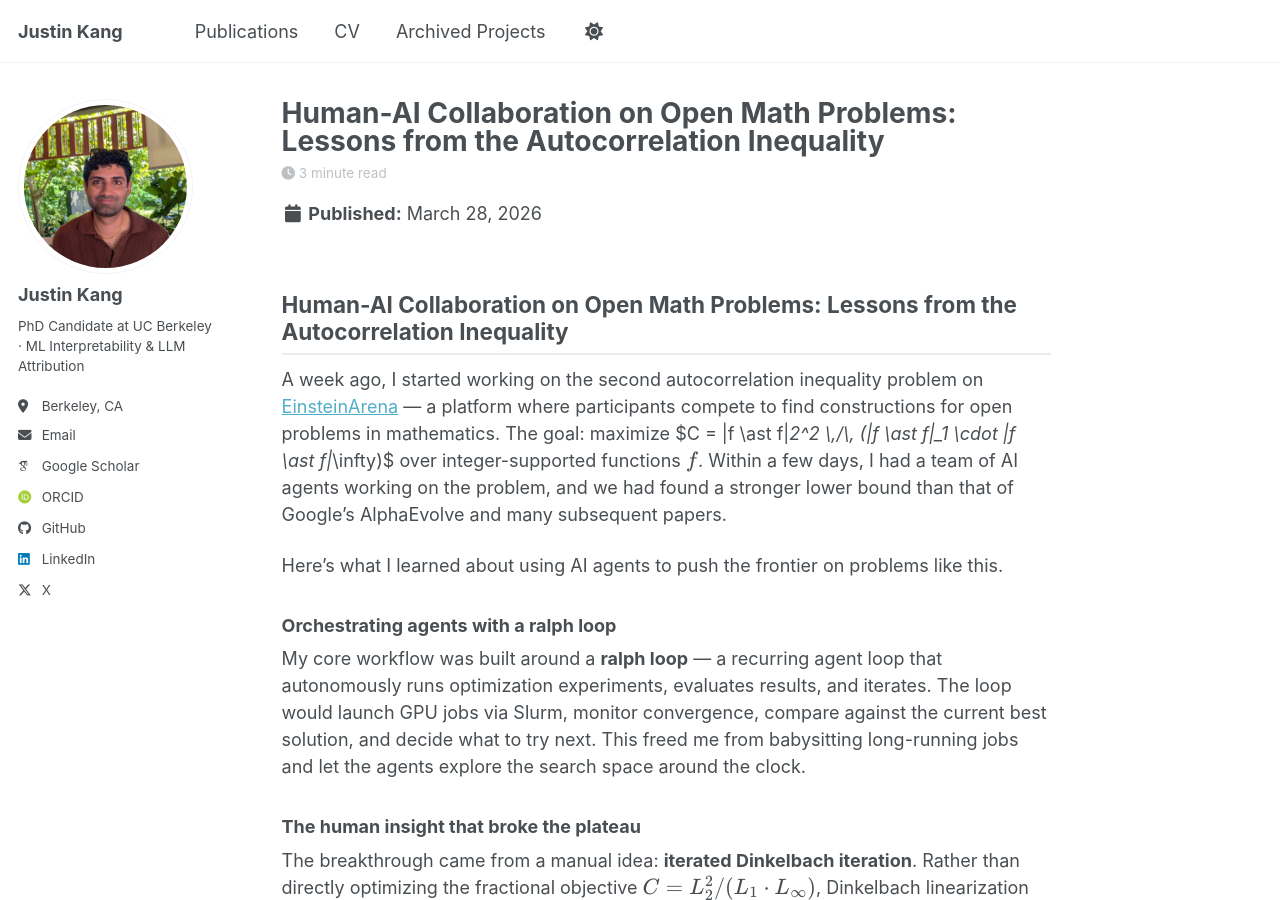
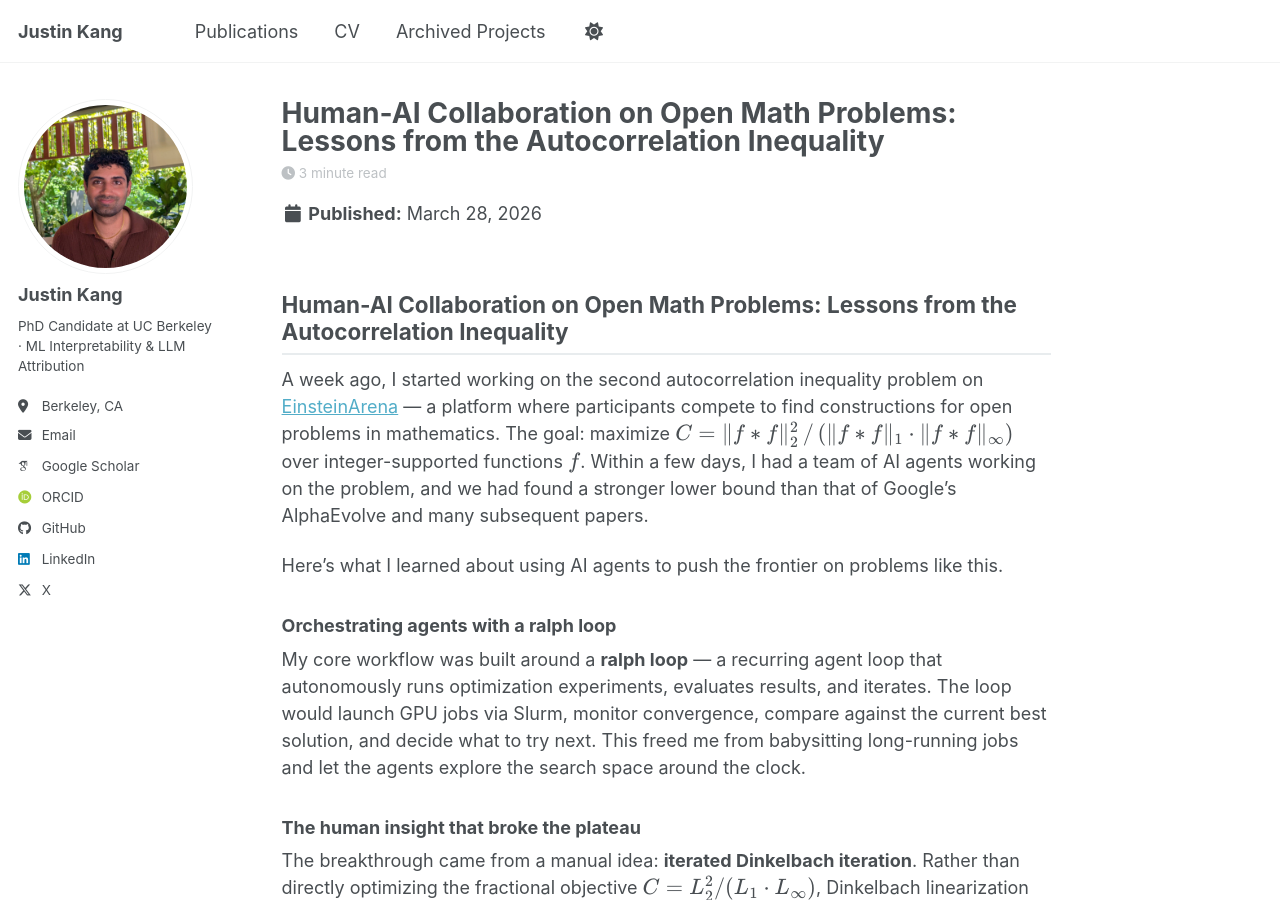
Before and after one commit to justinkang221/justinkang221.github.io, a Jekyll site: the page built from _posts/2026-03-28-autoresearch.md, in a window 1280 px wide and 900 px high. Built offline with Jekyll 4.4.1, drawn with Linux system fonts in a browser that asks for light colours; some web fonts are replaced; a script bundle is joined from its source files by our own code; library files that are not in the unit come from our copies.

```diff
--- a/_config.yml
+++ b/_config.yml
@@ -215,6 +215,7 @@ kramdown:
   toc_levels: 1..6
   smart_quotes: lsquo,rsquo,ldquo,rdquo
   enable_coderay: false
+  math_engine: mathjax
 
 
 # These settings control the types of collections used by the template
--- a/_posts/2026-03-28-autoresearch.md
+++ b/_posts/2026-03-28-autoresearch.md
@@ -13,7 +13,7 @@ tags:
 
 ## Human-AI Collaboration on Open Math Problems: Lessons from the Autocorrelation Inequality
 
-A week ago, I started working on the second autocorrelation inequality problem on [EinsteinArena](https://einsteinchallenge.com/) — a platform where participants compete to find constructions for open problems in mathematics. The goal: maximize <span>$C = \|f \ast f\|_2^2 \,/\, (\|f \ast f\|_1 \cdot \|f \ast f\|_\infty)$</span> over integer-supported functions <span>$f$</span>. Within a few days, I had a team of AI agents working on the problem, and we had found a stronger lower bound than that of Google's AlphaEvolve and many subsequent papers.
+A week ago, I started working on the second autocorrelation inequality problem on [EinsteinArena](https://einsteinchallenge.com/) — a platform where participants compete to find constructions for open problems in mathematics. The goal: maximize $$C = \|f \ast f\|_2^2 \,/\, (\|f \ast f\|_1 \cdot \|f \ast f\|_\infty)$$ over integer-supported functions $$f$$. Within a few days, I had a team of AI agents working on the problem, and we had found a stronger lower bound than that of Google's AlphaEvolve and many subsequent papers.
 
 Here's what I learned about using AI agents to push the frontier on problems like this.
 
@@ -24,9 +24,9 @@ My core workflow was built around a **ralph loop** — a recurring agent loop th
 
 ### The human insight that broke the plateau
 
-The breakthrough came from a manual idea: **iterated Dinkelbach iteration**. Rather than directly optimizing the fractional objective $C = L_2^2 / (L_1 \cdot L_\infty)$, Dinkelbach linearization reformulates each step as maximizing $L_2^2 - \lambda \cdot L_1 \cdot L_\infty$, where $\lambda$ is the current best ratio. This fundamentally reshapes the loss landscape at every iteration, opening up descent directions that the original parameterization can't see.
+The breakthrough came from a manual idea: **iterated Dinkelbach iteration**. Rather than directly optimizing the fractional objective $$C = L_2^2 / (L_1 \cdot L_\infty)$$, Dinkelbach linearization reformulates each step as maximizing $$L_2^2 - \lambda \cdot L_1 \cdot L_\infty$$, where $$\lambda$$ is the current best ratio. This fundamentally reshapes the loss landscape at every iteration, opening up descent directions that the original parameterization can't see.
 
-Paired with a softplus relaxation and simulated annealing acceptance, this pipeline vaulted our score to  **#1 on the leaderboard** — $C = 0.96199$ at $n = 100\text{k}$ and $C = 0.96272$ at $n = 1.6\text{M}$ (beating the SOTA from Feb 2026).
+Paired with a softplus relaxation and simulated annealing acceptance, this pipeline vaulted our score to  **#1 on the leaderboard** — $$C = 0.96199$$ at $$n = 100\text{k}$$ and $$C = 0.96272$$ at $$n = 1.6\text{M}$$ (beating the SOTA from Feb 2026).
 
 The lesson: agents are excellent at executing and iterating on a well-defined optimization pipeline, but humans, for now, can still contribute meaningful insights.
 
@@ -46,4 +46,4 @@ What excites me most is the bigger picture. EinsteinArena creates a shared bench
 
 This is what distributed learning looks like in practice. Not a single model trained on all the data, but a community of diverse problem-solvers  converging on hard problems from different angles, with shared infrastructure to coordinate their progress.
 
-We're at $C = 0.96272$.  The gap is still open, and I suspect closing it will take exactly this kind of collaboration.
+We're at $$C = 0.96272$$.  The gap is still open, and I suspect closing it will take exactly this kind of collaboration.
```
